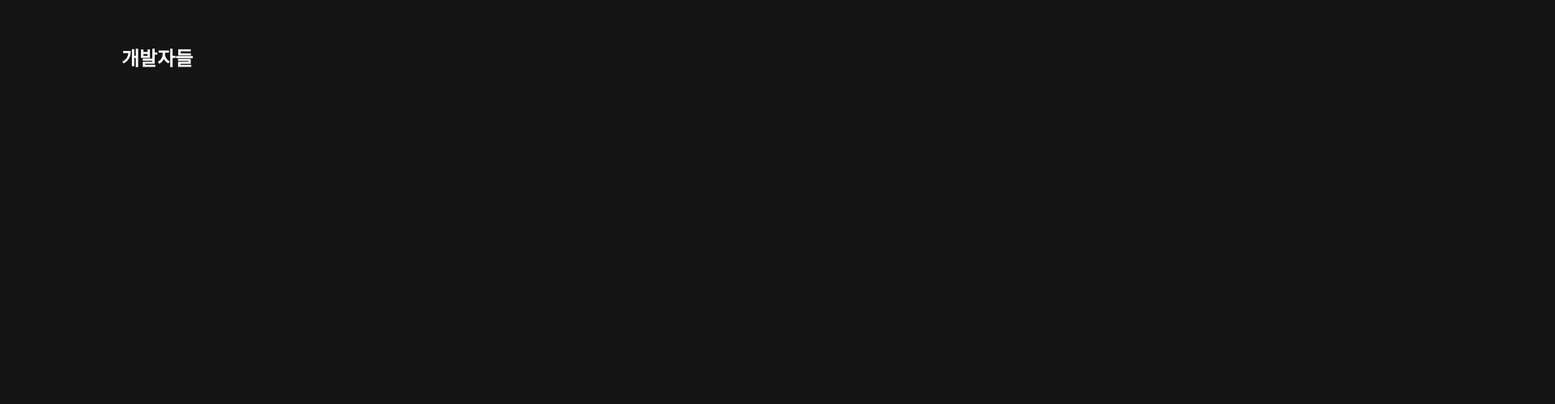
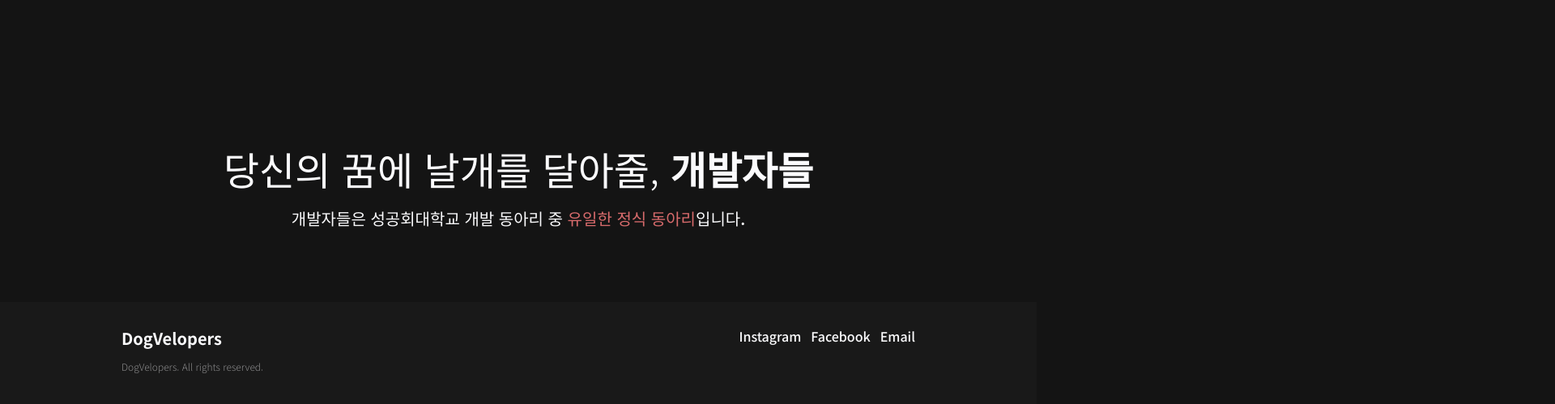
Before and after one commit to hyesungoh/dogVelopers, a Next.js app: page / in a window 1280 px wide. Shown: the part 827-1326 px from the top of the page at 81% size, 1920 px wide, since content can reach past the window. Built offline with nearby package versions, Linux system fonts and the light colour scheme.

Commit message:
feat: apply Introduce component

```diff
--- /dev/null
+++ b/src/components/main/Introduce.tsx
@@ -0,0 +1,49 @@
+import { css, Theme } from '@emotion/react';
+import { motion } from 'framer-motion';
+
+import Layout from 'components/common/Layout';
+
+function Introduce() {
+  return (
+    <section css={sectionStyle}>
+      <Layout>
+        <div css={wrapperStyle}>
+          <h1 css={titleStyle}>
+            당신의 꿈에 날개를 달아줄, <strong>개발자들</strong>
+          </h1>
+          <p css={dscStyle}>
+            개발자들은 성공회대학교 개발 동아리 중{' '}
+            <mark>유일한 정식 동아리</mark>입니다.
+          </p>
+        </div>
+      </Layout>
+    </section>
+  );
+}
+
+export default Introduce;
+
+const sectionStyle = css`
+  position: relative;
+  margin-top: 120px;
+`;
+
+const wrapperStyle = css`
+  width: 100%;
+  height: 200px;
+
+  display: flex;
+  flex-direction: column;
+  align-items: center;
+  text-align: center;
+`;
+
+const titleStyle = (theme: Theme) => css`
+  font-size: 3rem;
+  font-weight: ${theme.fontWeight.light};
+`;
+
+const dscStyle = (theme: Theme) => css`
+  margin-top: 12px;
+  font-size: 1.25rem;
+`;
--- a/src/pages/index.tsx
+++ b/src/pages/index.tsx
@@ -1,23 +1,19 @@
-import { css, Theme } from '@emotion/react';
-import Layout from 'components/common/Layout';
+import { css } from '@emotion/react';
 import Header from 'components/main/Header';
+import Introduce from 'components/main/Introduce';
 
 function Home() {
   return (
-    <main css={dCss}>
+    <main css={mainStyle}>
       <Header />
-      <section>
-        <Layout>
-          <h1>개발자들</h1>
-        </Layout>
-      </section>
+      <Introduce />
     </main>
   );
 }
 
 export default Home;
 
-const dCss = (theme: Theme) => css`
-  width: 100%;
-  height: 2000px;
+const mainStyle = css`
+  width: 100vw;
+  overflow-x: clip;
 `;
--- a/src/styles/GlobalStyle/index.tsx
+++ b/src/styles/GlobalStyle/index.tsx
@@ -19,7 +19,7 @@ const globalStyle = (theme: Theme) => css`
     font-family: 'Noto Sans KR', sans-serif;
     font-weight: ${theme.fontWeight.normal};
     font-size: 16px;
-    overflow-x: hidden;
+    word-break: keep-all;
 
     ${theme.mediaQuery.tablet} {
       font-size: 14px;
@@ -39,4 +39,14 @@ const globalStyle = (theme: Theme) => css`
     all: unset;
     cursor: pointer;
   }
+
+  strong {
+    font-weight: inherit;
+    font-weight: ${theme.fontWeight.bold};
+  }
+
+  mark {
+    background-color: inherit;
+    color: ${theme.color.brand};
+  }
 `;
```
Also changed, not shown: src/constants/motions/index.ts (added, +21 -0 lines).
